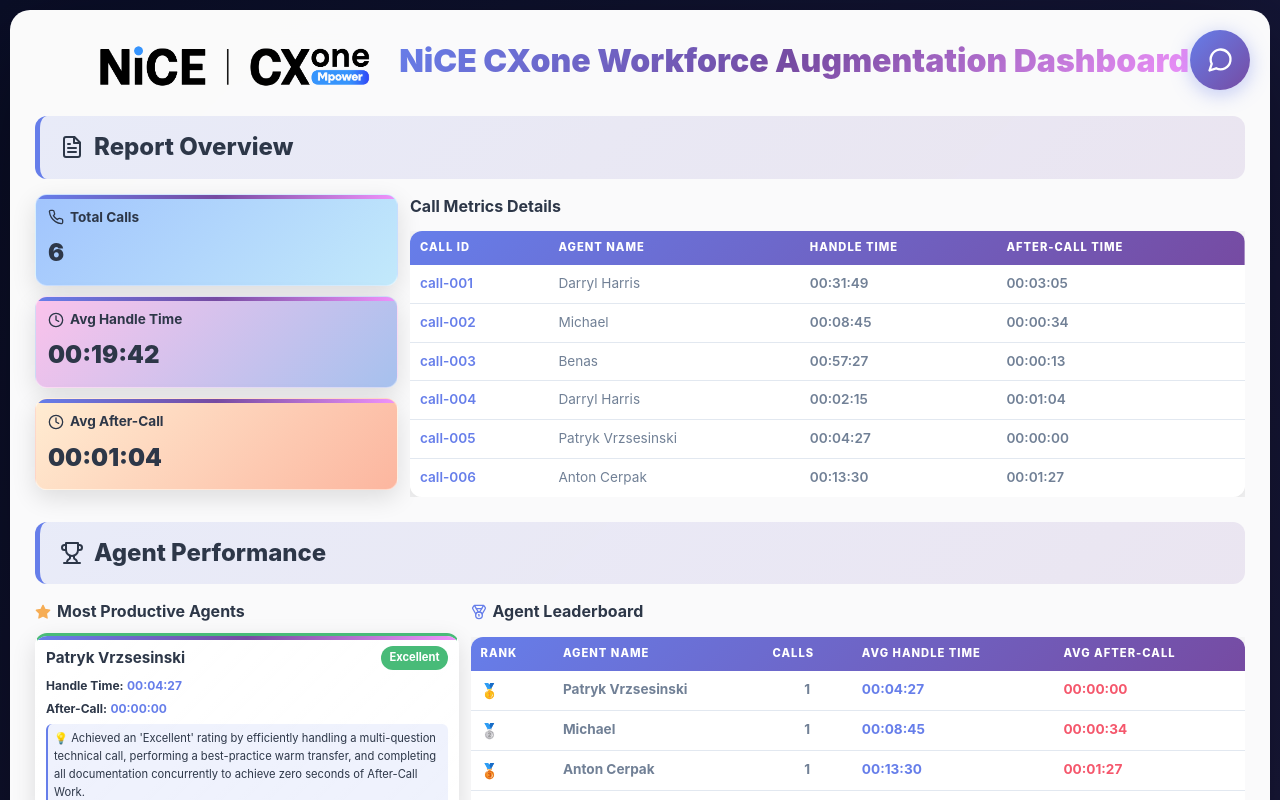
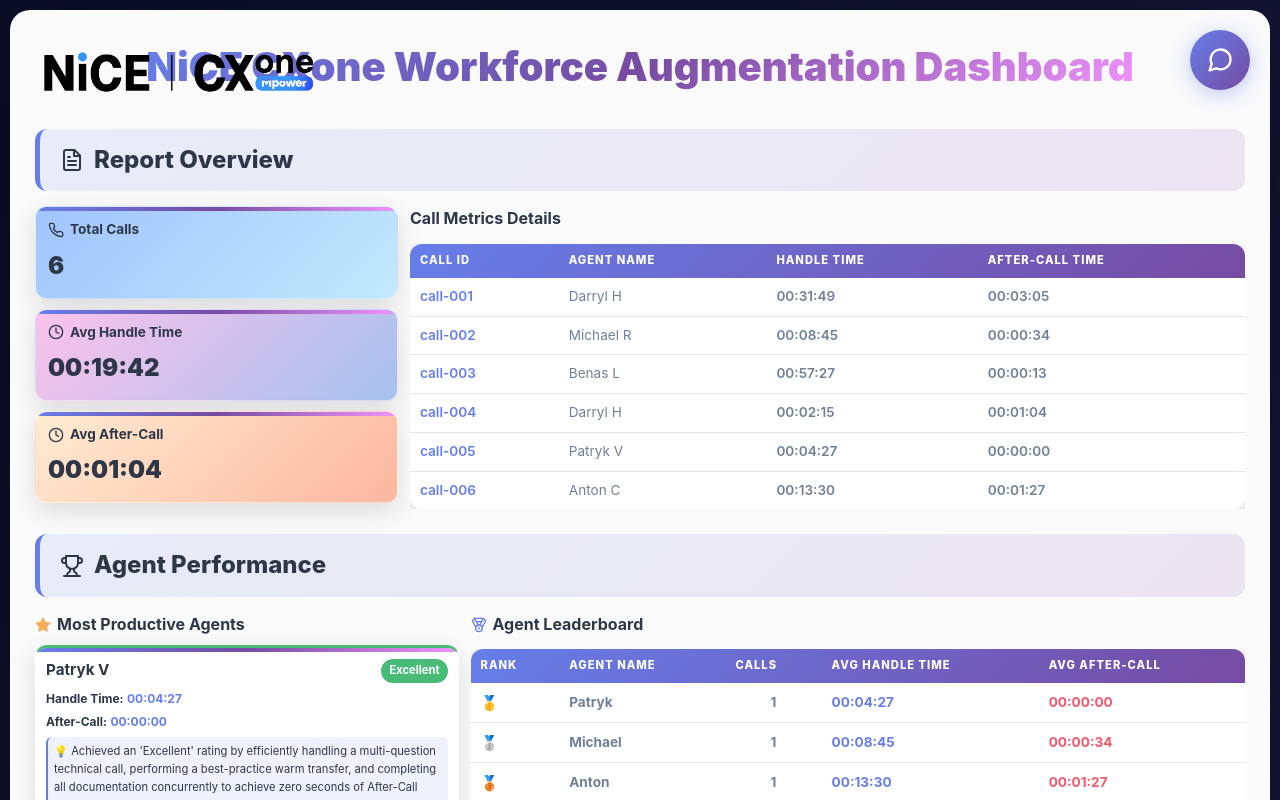
Before and after one commit to omerkul/demo, a React (Vite) app in the folder react-app/: page / in a window 1280 px wide. Shown: the top 800 px of the page. Built offline with nearby package versions, Linux system fonts and the light colour scheme.

Commit message:
refactor

```diff
--- a/react-app/public/data.json
+++ b/react-app/public/data.json
@@ -11,37 +11,37 @@
         {
           "callId": "call-001",
           "agentId": "agent-darryl-h",
-          "agentName": "Darryl Harris",
+          "agentName": "Darryl H",
           "issueHandleTime": "00:31:49"
         },
         {
           "callId": "call-002",
           "agentId": "agent-michael",
-          "agentName": "Michael",
+          "agentName": "Michael R",
           "issueHandleTime": "00:08:45"
         },
         {
           "callId": "call-003",
           "agentId": "agent-benas",
-          "agentName": "Benas",
+          "agentName": "Benas L",
           "issueHandleTime": "00:57:27"
         },
         {
           "callId": "call-004",
           "agentId": "agent-darryl-h",
-          "agentName": "Darryl Harris",
+          "agentName": "Darryl H",
           "issueHandleTime": "00:02:15"
         },
         {
           "callId": "call-005",
           "agentId": "agent-patryk-v",
-          "agentName": "Patryk Vrzsesinski",
+          "agentName": "Patryk V",
           "issueHandleTime": "00:04:27"
         },
         {
           "callId": "call-006",
           "agentId": "agent-anton-c",
-          "agentName": "Anton Cerpak",
+          "agentName": "Anton C",
           "issueHandleTime": "00:13:30"
         }
       ]
@@ -52,37 +52,37 @@
         {
           "callId": "call-001",
           "agentId": "agent-darryl-h",
-          "agentName": "Darryl Harris",
+          "agentName": "Darryl H",
           "afterCallWorkTime": "00:03:05"
         },
         {
           "callId": "call-002",
           "agentId": "agent-michael",
-          "agentName": "Michael",
+          "agentName": "Michael R",
           "afterCallWorkTime": "00:00:34"
         },
         {
           "callId": "call-003",
           "agentId": "agent-benas",
-          "agentName": "Benas",
+          "agentName": "Benas L",
           "afterCallWorkTime": "00:00:13"
         },
         {
           "callId": "call-004",
           "agentId": "agent-darryl-h",
-          "agentName": "Darryl Harris",
+          "agentName": "Darryl H",
           "afterCallWorkTime": "00:01:04"
         },
         {
           "callId": "call-005",
           "agentId": "agent-patryk-v",
-          "agentName": "Patryk Vrzsesinski",
+          "agentName": "Patryk V",
           "afterCallWorkTime": "00:00:00"
         },
         {
           "callId": "call-006",
           "agentId": "agent-anton-c",
-          "agentName": "Anton Cerpak",
+          "agentName": "Anton C",
           "afterCallWorkTime": "00:01:27"
         }
       ]
@@ -92,7 +92,7 @@
     "mostProductiveAgents": [
       {
         "agentId": "agent-patryk-v",
-        "agentName": "Patryk Vrzsesinski",
+        "agentName": "Patryk V",
         "justification": "Achieved an 'Excellent' rating by efficiently handling a multi-question technical call, performing a best-practice warm transfer, and completing all documentation concurrently to achieve zero seconds of After-Call Work.",
         "metrics": {
           "averageIssueHandleTime": "00:04:27",
@@ -102,7 +102,7 @@
       },
       {
         "agentId": "agent-darryl-h",
-        "agentName": "Darryl Harris",
+        "agentName": "Darryl H",
         "justification": "Rated 'Excellent' for resolving a customer's issue in under 3 minutes with high efficiency, demonstrating best practices like creating visual documentation (screenshots) and minimizing ACW through concurrent work.",
         "metrics": {
           "averageIssueHandleTime": "00:02:15",
@@ -114,7 +114,7 @@
     "agentLeaderboard": [
       {
         "agentId": "agent-patryk-v",
-        "agentName": "Patryk Vrzsesinski",
+        "agentName": "Patryk",
         "totalCalls": 1,
         "averageIssueHandleTime": "00:04:27",
         "averageAfterCallWorkTime": "00:00:00"
@@ -128,14 +128,14 @@
       },
       {
         "agentId": "agent-anton-c",
-        "agentName": "Anton Cerpak",
+        "agentName": "Anton",
         "totalCalls": 1,
         "averageIssueHandleTime": "00:13:30",
         "averageAfterCallWorkTime": "00:01:27"
       },
       {
         "agentId": "agent-darryl-h",
-        "agentName": "Darryl Harris",
+        "agentName": "Darryl",
         "totalCalls": 2,
         "averageIssueHandleTime": "00:17:02",
         "averageAfterCallWorkTime": "00:02:04"
@@ -177,39 +177,39 @@
         "applicationName": "Salesforce",
         "totalActiveTime": "00:19:33",
         "usageByAgent": [
-          { "agentId": "agent-darryl-h", "agentName": "Darryl Harris", "activeTime": "00:05:10" },
+          { "agentId": "agent-darryl-h", "agentName": "Darryl", "activeTime": "00:05:10" },
           { "agentId": "agent-michael", "agentName": "Michael", "activeTime": "00:05:15" },
-          { "agentId": "agent-patryk-v", "agentName": "Patryk Vrzsesinski", "activeTime": "00:04:14" },
-          { "agentId": "agent-anton-c", "agentName": "Anton Cerpak", "activeTime": "00:04:58" }
+          { "agentId": "agent-patryk-v", "agentName": "Patryk", "activeTime": "00:04:14" },
+          { "agentId": "agent-anton-c", "agentName": "Anton", "activeTime": "00:04:58" }
         ]
       },
       {
         "applicationName": "Titan / Legacy Merchant DB",
         "totalActiveTime": "00:17:11",
         "usageByAgent": [
-          { "agentId": "agent-darryl-h", "agentName": "Darryl Harris", "activeTime": "00:02:45" },
+          { "agentId": "agent-darryl-h", "agentName": "Darryl", "activeTime": "00:02:45" },
           { "agentId": "agent-michael", "agentName": "Michael", "activeTime": "00:00:46" },
           { "agentId": "agent-benas", "agentName": "Benas", "activeTime": "00:12:02" },
-          { "agentId": "agent-patryk-v", "agentName": "Patryk Vrzsesinski", "activeTime": "00:00:17" },
-          { "agentId": "agent-anton-c", "agentName": "Anton Cerpak", "activeTime": "00:01:21" }
+          { "agentId": "agent-patryk-v", "agentName": "Patryk", "activeTime": "00:00:17" },
+          { "agentId": "agent-anton-c", "agentName": "Anton", "activeTime": "00:01:21" }
         ]
       },
       {
         "applicationName": "NICE CXone Suite",
         "totalActiveTime": "01:00:21",
         "usageByAgent": [
-          { "agentId": "agent-darryl-h", "agentName": "Darryl Harris", "activeTime": "00:00:32" },
+          { "agentId": "agent-darryl-h", "agentName": "Darryl", "activeTime": "00:00:32" },
           { "agentId": "agent-michael", "agentName": "Michael", "activeTime": "00:00:10" },
           { "agentId": "agent-benas", "agentName": "Benas", "activeTime": "00:58:28" },
-          { "agentId": "agent-patryk-v", "agentName": "Patryk Vrzsesinski", "activeTime": "00:00:32" },
-          { "agentId": "agent-anton-c", "agentName": "Anton Cerpak", "activeTime": "00:00:39" }
+          { "agentId": "agent-patryk-v", "agentName": "Patryk", "activeTime": "00:00:32" },
+          { "agentId": "agent-anton-c", "agentName": "Anton", "activeTime": "00:00:39" }
         ]
       },
       {
         "applicationName": "Notepad",
         "totalActiveTime": "00:02:28",
         "usageByAgent": [
-          { "agentId": "agent-darryl-h", "agentName": "Darryl Harris", "activeTime": "00:00:15" },
+          { "agentId": "agent-darryl-h", "agentName": "Darryl", "activeTime": "00:00:15" },
           { "agentId": "agent-michael", "agentName": "Michael", "activeTime": "00:00:09" },
           { "agentId": "agent-benas", "agentName": "Benas", "activeTime": "00:01:10" },
           { "agentId": "agent-anton-c", "agentName": "Anton Cerpak", "activeTime": "00:00:54" }
@@ -220,7 +220,7 @@
         "totalActiveTime": "00:04:29",
         "usageByAgent": [
           { "agentId": "agent-benas", "agentName": "Benas", "activeTime": "00:02:44" },
-          { "agentId": "agent-anton-c", "agentName": "Anton Cerpak", "activeTime": "00:01:45" }
+          { "agentId": "agent-anton-c", "agentName": "Anton", "activeTime": "00:01:45" }
         ]
       }
     ]
@@ -233,19 +233,19 @@
         "totalOccurrences": 5,
         "agents": [
           { "agentId": "agent-michael", "agentName": "Michael", "efficiency": "Standard", "handleTime": "00:01:11", "justification": "Completed the process with standard manual data entry." },
-          { "agentId": "agent-patryk-v", "agentName": "Patryk Vrzsesinski", "efficiency": "Most Efficient", "handleTime": "00:02:34", "justification": "Completed all case creation tasks concurrently during a customer hold, resulting in zero post-call work." }
+          { "agentId": "agent-patryk-v", "agentName": "Patryk", "efficiency": "Most Efficient", "handleTime": "00:02:34", "justification": "Completed all case creation tasks concurrently during a customer hold, resulting in zero post-call work." }
         ],
-        "mostEfficientAgent": { "agentId": "agent-patryk-v", "agentName": "Patryk Vrzsesinski" }
+        "mostEfficientAgent": { "agentId": "agent-patryk-v", "agentName": "Patryk" }
       },
       {
         "routineLabel": "Account Lookup in Legacy System (Titan)",
         "patternSummary": "Agent opens the legacy 'Titan' or 'Internal Alerts' system, pastes a Merchant ID (MID) into the search field, and clicks 'Search' to retrieve and verify account details.",
         "totalOccurrences": 6,
         "agents": [
-          { "agentId": "agent-patryk-v", "agentName": "Patryk Vrzsesinski", "efficiency": "Most Efficient", "handleTime": "00:00:17", "justification": "Used the system for a very brief cross-reference, spending the least amount of time in the legacy application." },
+          { "agentId": "agent-patryk-v", "agentName": "Patryk", "efficiency": "Most Efficient", "handleTime": "00:00:17", "justification": "Used the system for a very brief cross-reference, spending the least amount of time in the legacy application." },
           { "agentId": "agent-benas", "agentName": "Benas", "efficiency": "Least Efficient", "handleTime": "00:12:02", "justification": "Spent over 12 minutes navigating and searching within the system while investigating a billing issue." }
         ],
-        "mostEfficientAgent": { "agentId": "agent-patryk-v", "agentName": "Patryk Vrzsesinski" }
+        "mostEfficientAgent": { "agentId": "agent-patryk-v", "agentName": "Patryk" }
       }
     ]
   },
--- a/react-app/src/App.tsx
+++ b/react-app/src/App.tsx
@@ -64,9 +64,9 @@
     <>
       <div className="app-container">
         <header className="app-header">
-          <div style={{ display: 'flex', alignItems: 'center', justifyContent: 'center', gap: '20px' }}>
-            <img src={niceLogo} alt="NiCE Logo" style={{ height: '60px', width: 'auto' }} />
-            <h1 className="app-title">NiCE CXone Workforce Augmentation Dashboard</h1>
+          <div style={{ display: 'flex', alignItems: 'center', justifyContent: 'center', position: 'relative' }}>
+            <img src={niceLogo} alt="NiCE Logo" style={{ height: '60px', width: 'auto', position: 'absolute', left: 0 }} />
+            <h1 className="app-title" style={{ fontSize: '2.5rem' }}>NiCE CXone Workforce Augmentation Dashboard</h1>
           </div>
         </header>
 
```
